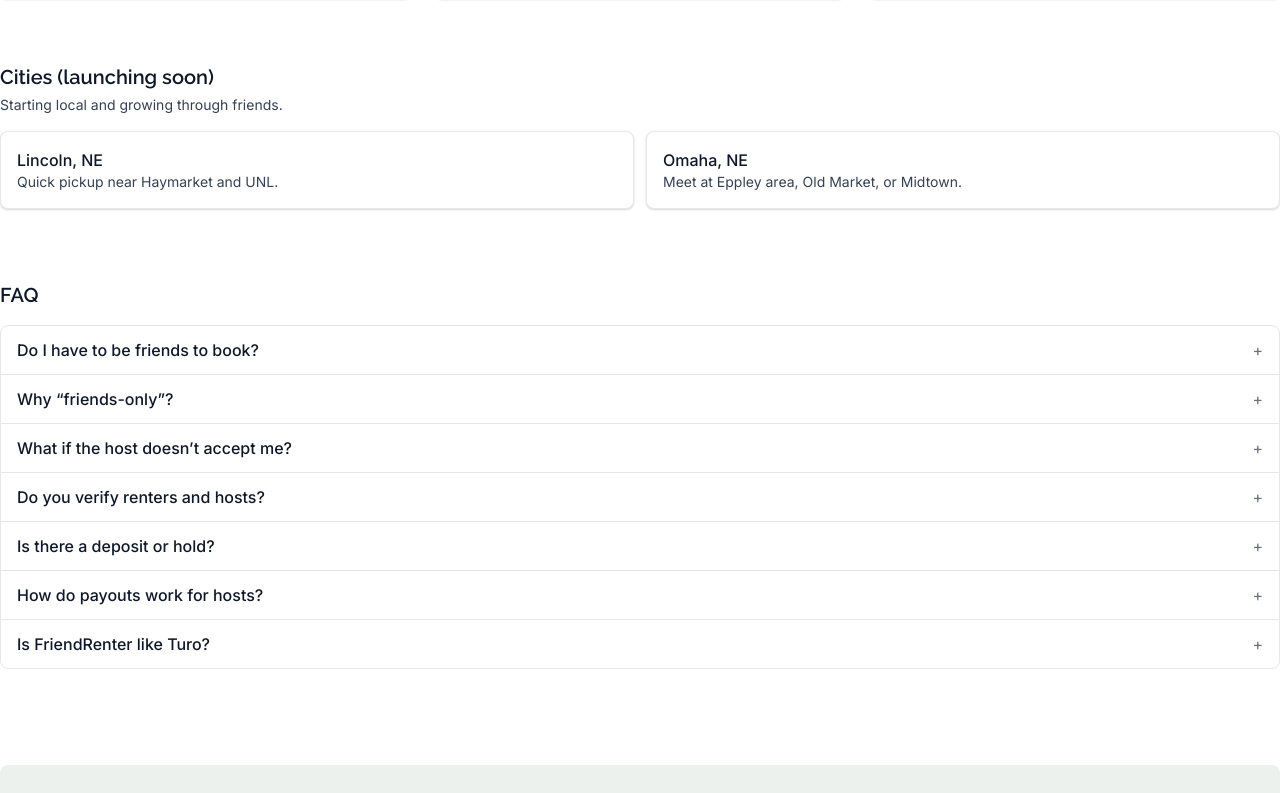
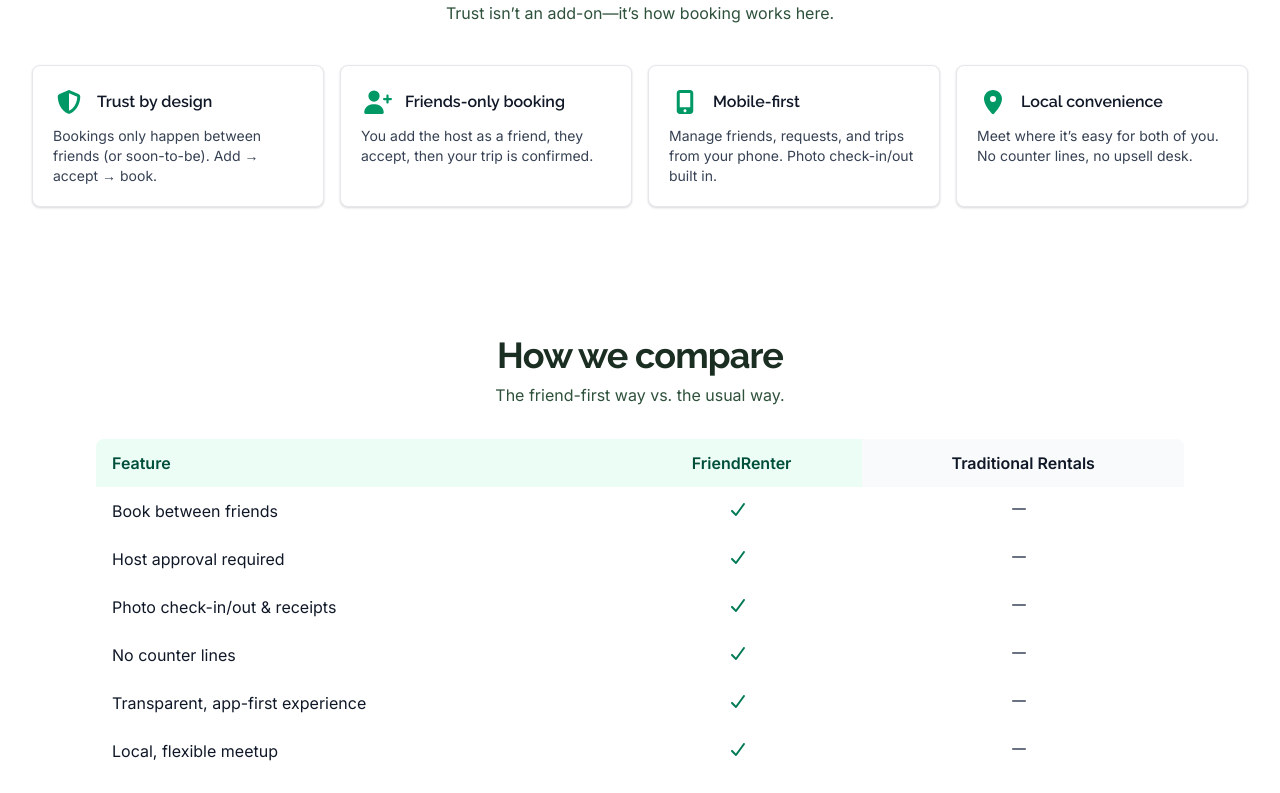
Before and after one commit to Friend-Renter/fr-marketing, a Next.js app: page / in a window 1280 px wide. Shown: the part 1425-2218 px from the top of the page. Built offline with nearby package versions, Linux system fonts and the light colour scheme; no server answers.

Commit message:
adds why friendrenter and how we compare sections

```diff
--- a/app/page.js
+++ b/app/page.js
@@ -14,6 +14,11 @@
   faUserShield,
   faUsers,
   faDollarSign,
+  faShieldHalved,
+  faMobileScreenButton,
+  faLocationDot,
+  faCheck,
+  faMinus,
 } from "@fortawesome/free-solid-svg-icons";
 
 export const metadata = {
@@ -284,30 +289,215 @@
         </div>
       </section>
 
-      {/* TRUST STRIP */}
-      <section className="grid gap-6 py-8 md:grid-cols-3 mx-auto max-w-7xl">
+      {/* WHY FRIENDRENTER */}
+      <section
+        id="why"
+        className="mx-auto max-w-7xl px-4 py-16 sm:px-6 lg:px-8"
+      >
+        <div className="text-center">
+          <h2 className="text-4xl font-bold tracking-tight text-brand-900">
+            Why FriendRenter
+          </h2>
+          <p className="mt-3 text-base text-brand-700 max-w-2xl mx-auto">
+            Trust isn’t an add-on—it’s how booking works here.
+          </p>
+        </div>
+
+        <div className="mt-10 grid gap-4 sm:grid-cols-2 lg:grid-cols-4">
+          {/* Trust by design */}
+          <div className="rounded-lg border border-gray-200 bg-white p-5 shadow-card">
+            <div className="flex items-center gap-3">
+              <span className="inline-flex h-8 w-8 flex-none items-center justify-center text-emerald-600">
+                <FontAwesomeIcon
+                  icon={faShieldHalved}
+                  className="text-[24px]"
+                />
+              </span>
+              <h3 className="font-semibold text-gray-900">Trust by design</h3>
+            </div>
+            <p className="mt-2 text-sm text-gray-700">
+              Bookings only happen between friends (or soon-to-be). Add → accept
+              → book.
+            </p>
+          </div>
+
+          {/* Friends-only booking */}
+          <div className="rounded-lg border border-gray-200 bg-white p-5 shadow-card">
+            <div className="flex items-center gap-3">
+              <span className="inline-flex h-8 w-8 flex-none items-center justify-center text-emerald-600">
+                <FontAwesomeIcon icon={faUserPlus} className="text-[24px]" />
+              </span>
+              <h3 className="font-semibold text-gray-900">
+                Friends-only booking
+              </h3>
+            </div>
+            <p className="mt-2 text-sm text-gray-700">
+              You add the host as a friend, they accept, then your trip is
+              confirmed.
+            </p>
+          </div>
+
+          {/* Mobile-first */}
+          <div className="rounded-lg border border-gray-200 bg-white p-5 shadow-card">
+            <div className="flex items-center gap-3">
+              <span className="inline-flex h-8 w-8 flex-none items-center justify-center text-emerald-600">
+                <FontAwesomeIcon
+                  icon={faMobileScreenButton}
+                  className="text-[24px]"
+                />
+              </span>
+              <h3 className="font-semibold text-gray-900">Mobile-first</h3>
+            </div>
+            <p className="mt-2 text-sm text-gray-700">
+              Manage friends, requests, and trips from your phone. Photo
+              check-in/out built in.
+            </p>
+          </div>
+
+          {/* Local convenience */}
+          <div className="rounded-lg border border-gray-200 bg-white p-5 shadow-card">
+            <div className="flex items-center gap-3">
+              <span className="inline-flex h-8 w-8 flex-none items-center justify-center text-emerald-600">
+                <FontAwesomeIcon icon={faLocationDot} className="text-[24px]" />
+              </span>
+              <h3 className="font-semibold text-gray-900">Local convenience</h3>
+            </div>
+            <p className="mt-2 text-sm text-gray-700">
+              Meet where it’s easy for both of you. No counter lines, no upsell
+              desk.
+            </p>
+          </div>
+        </div>
+      </section>
+
+      {/* COMPARISON STRIP */}
+      <section
+        id="compare"
+        className="mx-auto max-w-6xl px-4 py-16 sm:px-6 lg:px-8 justify-center flex flex-col"
+      >
+        <div className="text-center">
+          <h2 className="text-4xl font-bold tracking-tight text-brand-900">
+            How we compare
+          </h2>
+          <p className="mt-2 text-base text-brand-700 max-w-2xl mx-auto">
+            The friend-first way vs. the usual way.
+          </p>
+        </div>
+
+        <div className="mt-8 overflow-x-auto">
+          <table className="w-full min-w-[720px] border-separate border-spacing-0 rounded-lg overflow-hidden">
+            <thead>
+              <tr>
+                <th className="bg-emerald-50 px-4 py-3 text-left text-base font-semibold text-emerald-900">
+                  Feature
+                </th>
+                <th className="bg-emerald-50 px-4 py-3 text-center text-base font-semibold text-emerald-900">
+                  FriendRenter
+                </th>
+                <th className="bg-gray-50 px-4 py-3 text-center text-base font-semibold text-gray-900">
+                  Traditional Rentals
+                </th>
+                {/* <th className="bg-gray-50 px-4 py-3 text-left text-base font-semibold text-gray-900">
+                  Other P2P
+                </th> */}
+              </tr>
+            </thead>
+            <tbody className="text-base">
               {[
                 {
-            t: "Friends-only booking",
-            d: "Requests include a friend add. You approve who books.",
+                  label: "Book between friends",
+                  fr: true,
+                  tr: false,
+                  p2p: "maybe",
                 },
                 {
-            t: "Photo check-in & receipts",
-            d: "Government ID & fraud checks before anyone can book.",
+                  label: "Host approval required",
+                  fr: true,
+                  tr: false,
+                  p2p: "sometimes",
                 },
                 {
-            t: "Easy-to-use app",
-            d: "Manage friends, requests, and trips from your phone.",
+                  label: "Photo check-in/out & receipts",
+                  fr: true,
+                  tr: false,
+                  p2p: "varies",
                 },
-        ].map((c, i) => (
-          <div
-            key={i}
-            className="rounded-lg border border-gray-200 bg-white p-4 shadow-card"
+                {
+                  label: "No counter lines",
+                  fr: true,
+                  tr: false,
+                  p2p: true,
+                },
+                {
+                  label: "Transparent, app-first experience",
+                  fr: true,
+                  tr: false,
+                  p2p: "varies",
+                },
+                {
+                  label: "Local, flexible meetup",
+                  fr: true,
+                  tr: false,
+                  p2p: true,
+                },
+              ].map((row, i) => (
+                <tr
+                  key={row.label}
+                  className="border-b border-gray-200 last:border-b-0"
                 >
-            <h3 className="font-semibold text-gray-900">{c.t}</h3>
-            <p className="mt-1 text-sm text-gray-700">{c.d}</p>
+                  <td className="px-4 py-3 font-normal text-gray-900">
+                    {row.label}
+                  </td>
+
+                  {/* FriendRenter */}
+                  <td className="px-4 py-3 text-center">
+                    <span className="inline-flex items-center text-emerald-700">
+                      <FontAwesomeIcon
+                        icon={faCheck}
+                        className="mr-2 text-[16px]"
+                      />
+                      <span className="sr-only">Yes</span>
+                    </span>
+                  </td>
+
+                  {/* Traditional */}
+                  <td className="px-4 py-3 text-center">
+                    <span className="inline-flex items-center text-gray-500">
+                      <FontAwesomeIcon
+                        icon={faMinus}
+                        className="mr-2 text-[16px]"
+                      />
+                      <span className="sr-only">No</span>
+                    </span>
+                  </td>
+
+                  {/* Other P2P */}
+                  {/* <td className="px-4 py-3">
+                    {row.p2p === true ? (
+                      <span className="inline-flex items-center text-emerald-700">
+                        <FontAwesomeIcon
+                          icon={faCheck}
+                          className="mr-2 text-[16px]"
+                        />
+                        <span className="sr-only">Yes</span>
+                      </span>
+                    ) : row.p2p === false ? (
+                      <span className="inline-flex items-center text-gray-500">
+                        <FontAwesomeIcon
+                          icon={faMinus}
+                          className="mr-2 text-[16px]"
+                        />
+                        <span className="sr-only">No</span>
+                      </span>
+                    ) : (
+                      <span className="text-gray-600">varies</span>
+                    )}
+                  </td> */}
+                </tr>
+              ))}
+            </tbody>
+          </table>
         </div>
-        ))}
       </section>
 
       {/* CITIES */}
@@ -341,8 +531,8 @@
       </section>
 
       {/* FAQS */}
-      <section className="py-10 mx-auto max-w-7xl">
-        <h2 className="text-xl font-semibold text-gray-900">FAQ</h2>
+      <section className="py-10 mx-auto max-w-5xl">
+        <h2 className="text-2xl font-semibold text-gray-900">FAQ</h2>
         <div className="mt-4">
           <Accordion items={homeFaq} />
         </div>
```
Lines whose indentation alone changed are shown as unchanged.
